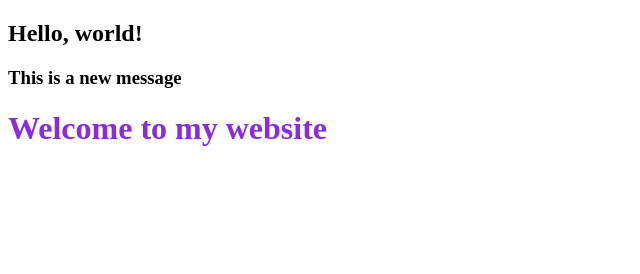
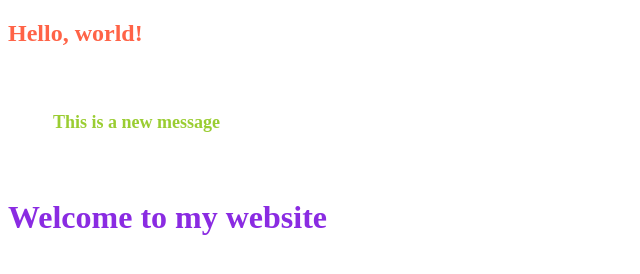
Before and after one commit to zo1235/Number1, a plain HTML site: page hello.html in a window 1280 px wide. Shown: the whole page, without its empty margins (0-640 px from the left). Drawn offline with Linux system fonts and the light colour scheme.

Commit message:
Update hello.html

```diff
--- a/hello.html
+++ b/hello.html
@@ -5,7 +5,20 @@
     <title>Hello!</title>
   <style>
     h1 {
-      color:blueviolet
+      color:blueviolet;
+      font:italic;
+    }
+    h3{
+     padding: 45px;
+      font-size: large;
+      font: bolder;
+      font-display:flex;
+      color:yellowgreen
+    }
+    h2{
+      color: tomato;
+      font-size: x-large;
+      padding: inherit;
     }
   </style>
   </head>
```
